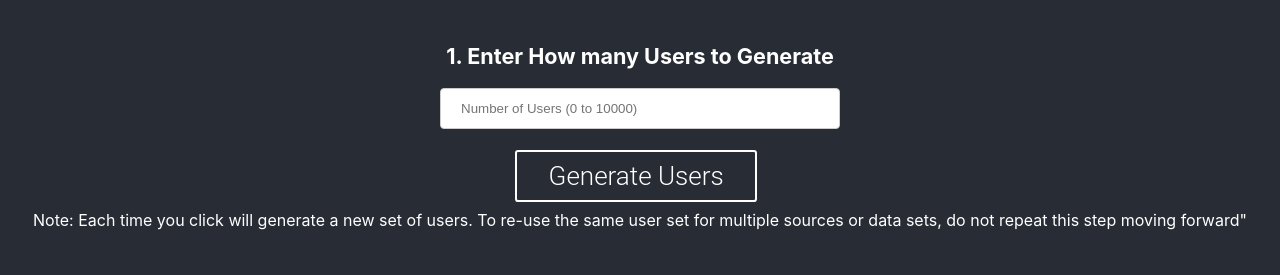
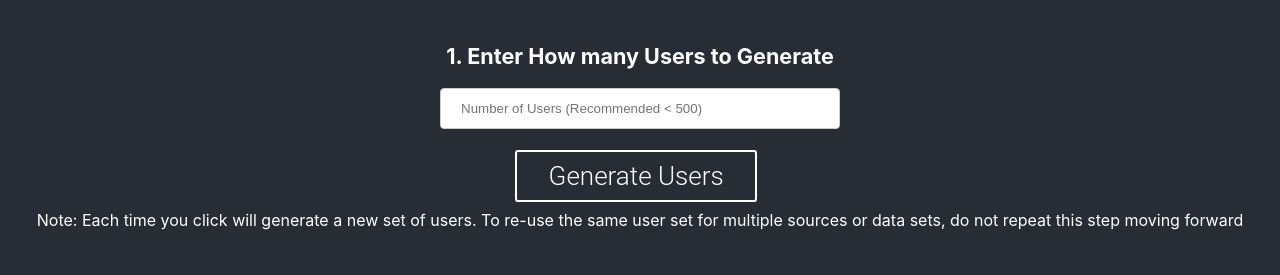
Before and after one commit to send-on/new-demo-generator, a React (Create React App) app: page / in a window 1280 px wide. Shown: the top 275 px of the page. Built offline with nearby package versions, Linux system fonts and the light colour scheme.

Commit message:
readme change

```diff
--- a/src/App.js
+++ b/src/App.js
@@ -91,18 +91,19 @@ const shouldDrop = (dropoff) => (
   (parseFloat(dropoff) < (Math.floor(Math.random() * 101))) ? false : true
 )
 
-const loadProps = (dataArr, u_i, e_i, firedEvents, analytics, setIsLoading, setStatus) => {
+const loadProps = (dataArr, u_i, e_i, firedEvents, analytics, setIsLoading, setStatus, anonId) => {
+
   if (dataArr[e_i][1] === "identify") {
     let properties = createProps(dataArr[e_i], firedEvents);
     firedEvents[parseInt(dataArr[e_i][0])] = properties
-    analytics.identify('Dummy User', properties);
+    analytics.identify(anonId, properties);
   }
 
   if (dataArr[e_i][1] === "track") {
     let properties = createProps(dataArr[e_i], firedEvents);
     firedEvents[parseInt(dataArr[e_i][0])] = properties
     analytics.track(dataArr[e_i][2], properties, {
-      anonymousId: "Dummy User",
+      anonymousId: anonId,
     });
   }
   // next event
@@ -114,7 +115,8 @@ const loadProps = (dataArr, u_i, e_i, firedEvents, analytics, setIsLoading, setS
       firedEvents,
       analytics,
       setIsLoading,
-      setStatus
+      setStatus,
+      anonId
     ), 10)
   } else if (u_i < 10) {
     setTimeout(()=>loadProps(
@@ -124,7 +126,8 @@ const loadProps = (dataArr, u_i, e_i, firedEvents, analytics, setIsLoading, setS
       firedEvents,
       analytics,
       setIsLoading,
-      setStatus
+      setStatus,
+      anonId
     ), 10)
   } else {
     setIsLoading(false);
@@ -229,7 +232,8 @@ const launcher = async (
     setCounter(counter);
     setUserCounter(userList.length-1- u_i)
     setStatus("Finishing Up ...")
-    loadProps(dataArr, 0, 2, {0:true}, analytics, setIsLoading, setStatus);
+    let anonId = generateRandomValue(1);
+    loadProps(dataArr, 0, 2, {0:true}, analytics, setIsLoading, setStatus, anonId);
     return "finished";
   }
 }
@@ -266,7 +270,7 @@ const App = () => {
       <header className="App-header">
         <h5>1. Enter How many Users to Generate</h5>
 
-      <input className="inputbox" type="text" placeholder="Number of Users (0 to 10000)" onChange={e => setNumOfUsers(e.target.value)} />
+      <input className="inputbox" type="text" placeholder="Number of Users (Recommended < 500)" onChange={e => setNumOfUsers(e.target.value)} />
 
 
       {userList.length > 0 ?
@@ -274,7 +278,7 @@ const App = () => {
       :
       <a href="/#" onClick={()=>lockUserList(numOfUsers, setUserList, setStatus)} className="button1">Generate Users</a>
       }
-      <div className="note">Note: Each time you click will generate a new set of users. To re-use the same user set for multiple sources or data sets, do not repeat this step moving forward"</div>
+      <div className="note">Note: Each time you click will generate a new set of users. To re-use the same user set for multiple sources or data sets, do not repeat this step moving forward</div>
 
       <h5>2. Enter Source <a style={{color:"white"}} href="https://segment.com/docs/getting-started/02-simple-install/#find-your-write-key">Write Key</a></h5>
       <input className="inputbox" type="text" placeholder="Write Key" onChange={e => setWriteKey(e.target.value)} />
```
Also changed, not shown: 1 other file (tests, documents, lock files or other folders).
